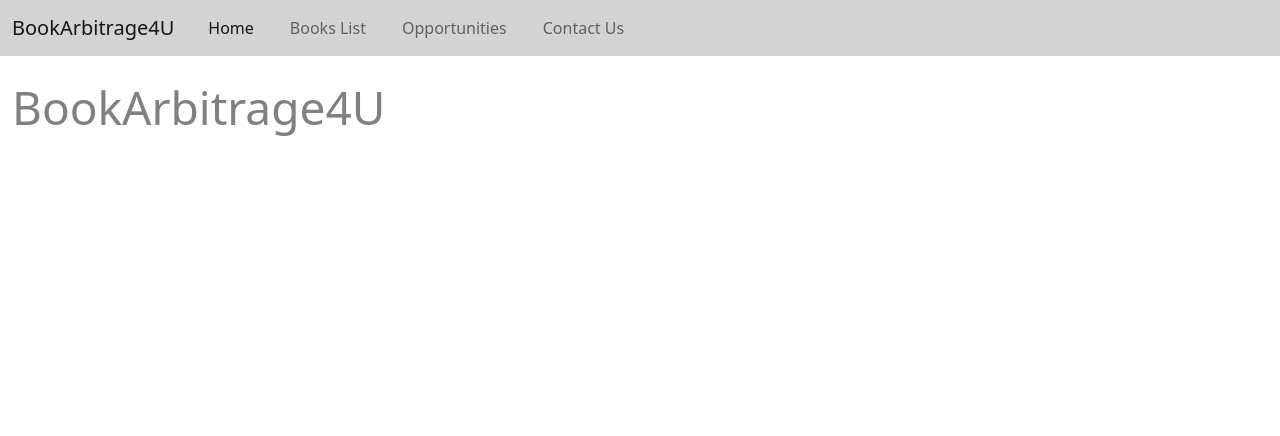
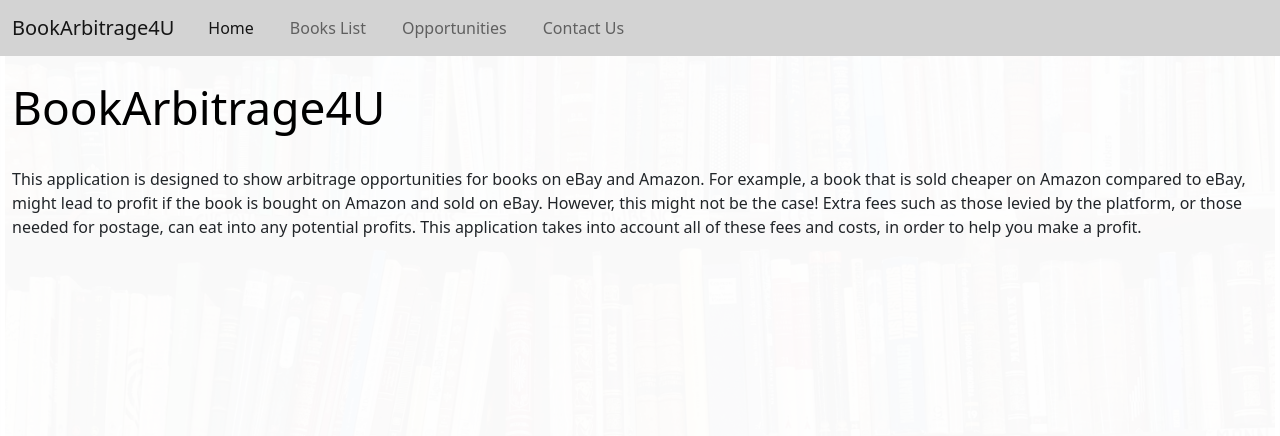
Before and after one commit to tsoomal/Individual_Project, a Flask app: page / in a window 1280 px wide. Shown: the top 436 px of the page. Before the commit the page ends 136 px from the top, so only its background shows below. Run offline with Flask 3, Linux system fonts and the light colour scheme; some libraries are stand-ins or nearby versions.

Commit message:
Added background pic, text on homepage.

```diff
--- a/static/style.css
+++ b/static/style.css
@@ -1,5 +1,5 @@
 h1 {
-    color:grey;
+    color:black;
     font-size: 46px;
     text-align: left;
 }
@@ -23,3 +23,26 @@ body {
     display: inline-block;
     width: 200px;
 }
+
+img_index {
+  display: block;
+  max-width: 10%;
+  height: auto;
+  opacity: 0.25;
+}
+
+/* https://stackoverflow.com/questions/40493964/bootstrap-content-with-opaque-background-image */
+.covered {
+  position:relative; /* make a new "render context", so absolute positioning is relative to this parent container */
+
+  padding:30px; /* only needed for this demo */
+}
+.covered-img {
+  opacity: .02;
+
+  background-size:cover; /* cover will scale the image so that the smallest dimension = the widest dimension of the box */
+  background-position:center; /* vs the top-left that is default */
+  position:absolute; /* take me out of the render context! let me define my own positioning */
+  top:0;bottom:0;left:0;right:0; /* this could also work with width:100%; height:100%;, but is simpler */
+  z-index: -1; /* Place the background image behind other elements */
+}
--- a/templates/base.html
+++ b/templates/base.html
@@ -18,6 +18,11 @@
     </title>
   </head>
   <body>
+
+    <!-- Background pic-->
+    <!-- Img source- https://unsplash.com/photos/u9ElvAaZnLQ -->
+        <!-- https://getbootstrap.com/docs/4.0/content/images/ -->
+        <img src="./static/tomas-martinez-u9ElvAaZnLQ-unsplash.jpg/" class="covered-img img-fluid rounded float-right img-thumbnail opacity-25" alt="...">
 
 <nav class="navbar navbar-expand-lg navbar-light" style="background-color: #D3D3D3;">
   <div class="container-fluid">
--- a/templates/index.html
+++ b/templates/index.html
@@ -6,5 +6,16 @@
 {% block content %}
     <div class="container-xxl">
     <h1>BookArbitrage4U</h1>
+        <br/>
+        <p>This application is designed to show arbitrage opportunities for books on eBay and Amazon. For example, a
+            book that is sold cheaper on Amazon compared to eBay, might lead to profit if the book is bought on  Amazon
+            and sold on eBay. However, this might not be the case! Extra fees such as those levied by the platform, or
+            those needed for postage, can eat into any potential profits. This application takes into account all of
+            these fees and costs, in order to help you make a profit.</p>
+        <br/>
+
+
+
+        <p></p>
 	</div>
 {% endblock %}
```
Also changed, not shown: static/tomas-martinez-u9ElvAaZnLQ-unsplash.jpg (added).
